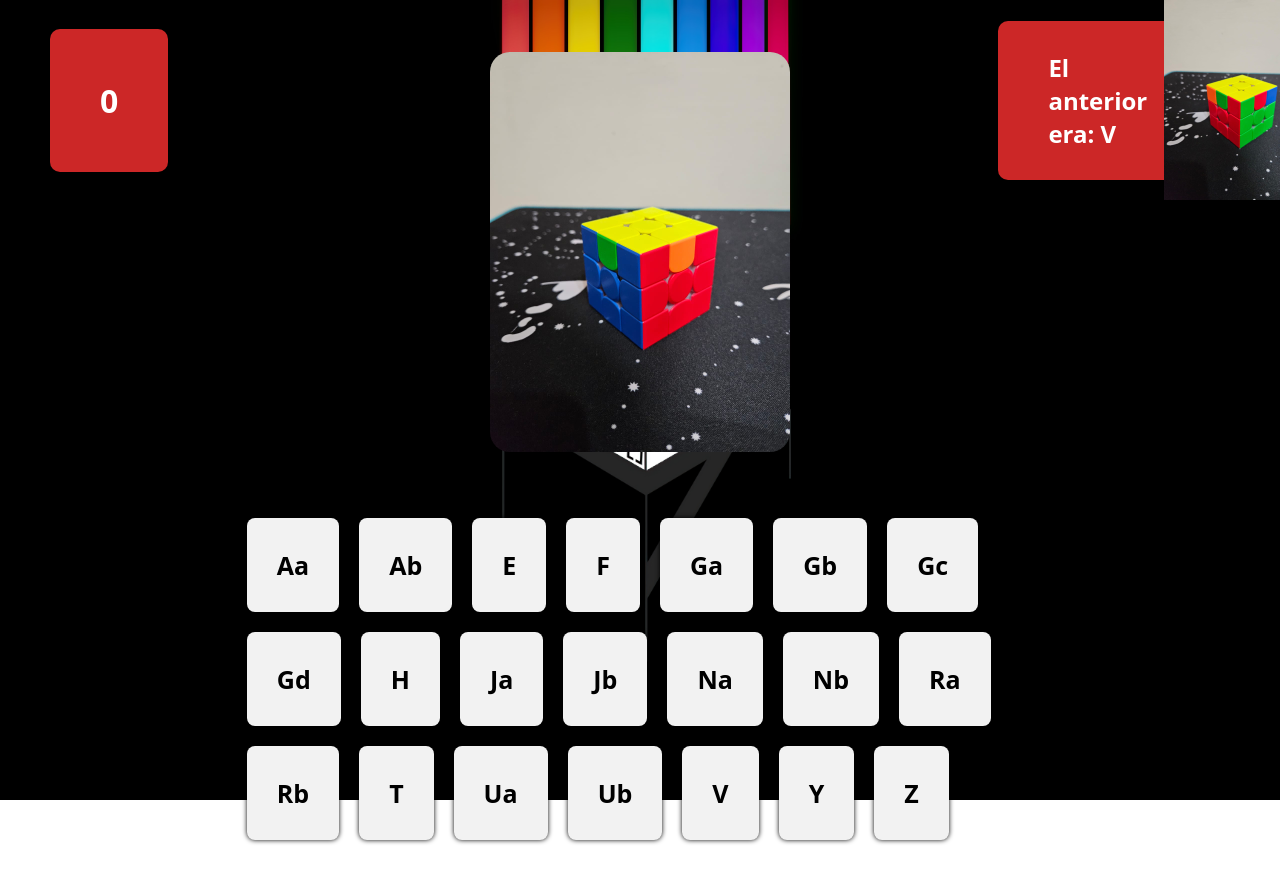
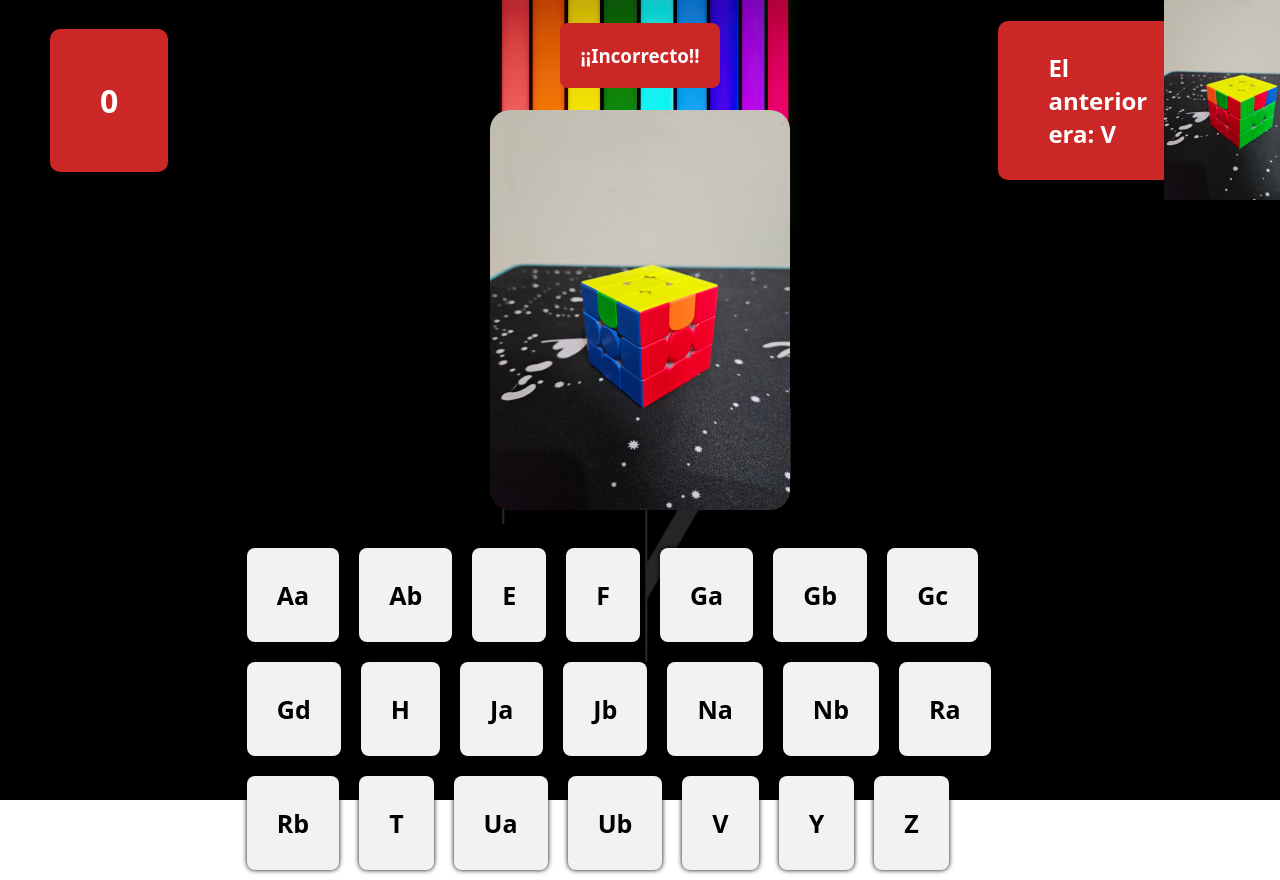
Before and after one commit to ThiagoR19/-PLL-2-sides-triner, a website: page index.html in a window 1280 px wide. Both pictures are taken after a click on the button "Aa". Shown: the top 880 px of the page. Before the commit the page ends 850 px from the top, so only its background shows below. Drawn offline with Linux system fonts and the light colour scheme.

Commit message:
Agregando boton de correcto/incorrecto

```diff
--- a/index.html
+++ b/index.html
@@ -94,6 +94,24 @@
     .buttons:hover {
       background-color: rgb(204, 39, 39);
     }
+    .h3 {
+      opacity: 0;
+    }
+
+    .correct,.incorrect {
+      padding: 20px;
+      opacity: 1;
+      color: white;
+      border-radius: 8px;
+    }
+
+    .correct {
+      background-color: rgb(35, 146, 10);
+    }
+
+    .incorrect {
+      background-color: rgb(204, 39, 39);
+    }
 
     @media (max-width:720px) {
       .buttons {
@@ -144,6 +162,7 @@
 <body>
   <header><h1 id="h1">0</h1><h2 id="h2"></h2><img id="img_prev"></header>
   <section id="hero">
+    <h3 class="h3" id="h3"></h3>
     <div id="image"></div>
     <div id="buttons"></div>
   </section>
--- a/script.js
+++ b/script.js
@@ -2,6 +2,7 @@ const buttons = document.getElementById('buttons')
 const image = document.getElementById('image')
 const h1 = document.getElementById('h1')
 const h2 = document.getElementById('h2')
+const h3 = document.getElementById('h3')
 const image_prev = document.getElementById('img_prev')
 
 let points = 0
@@ -28,9 +29,17 @@ for (let i = 0; i < cases.length; i++) {
       h1.innerHTML = points
       h2.innerHTML = `El anterior era: ${cases[randomCase]}`
       image_prev.setAttribute('src', `Cases/${cases[randomCase].toLowerCase()}/${cases[randomCase].toLowerCase()}_${randomImage}.jpeg`);
+      h3.innerHTML = "¡¡Correcto!!"
+      h3.classList.remove('h3')
+      h3.classList.remove('class','incorrect')
+      h3.classList.add('correct')
     } else {
       h2.innerHTML = `El anterior era: ${cases[randomCase]}`
       image_prev.setAttribute('src', `Cases/${cases[randomCase].toLowerCase()}/${cases[randomCase].toLowerCase()}_${randomImage}.jpeg`);
+      h3.innerHTML = "¡¡Incorrecto!!"
+      h3.classList.remove('h3')
+      h3.classList.remove('correct')
+      h3.classList.add('incorrect')
     }
 
     [randomCase, randomImage] = setRandomValues()
```
